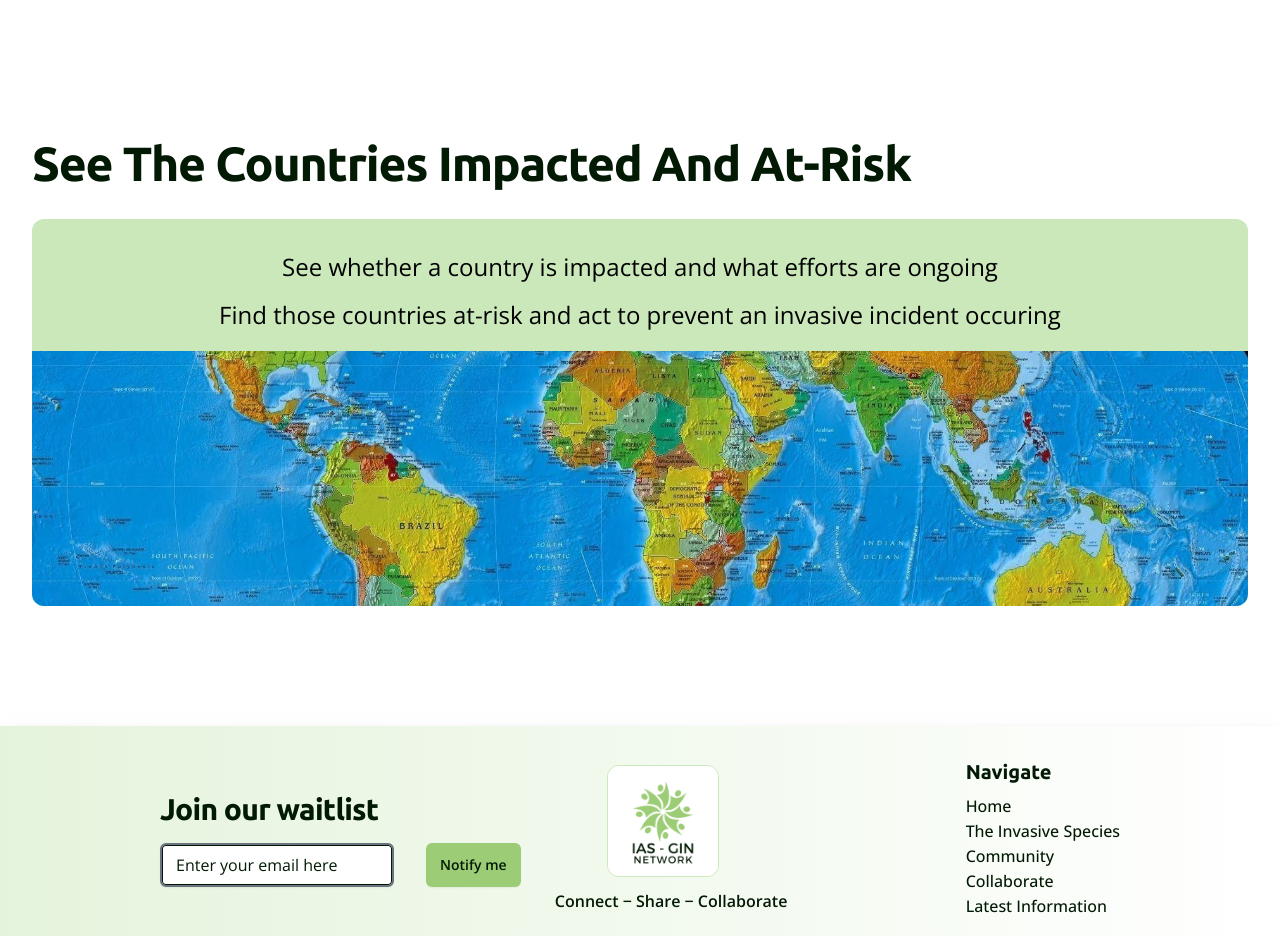
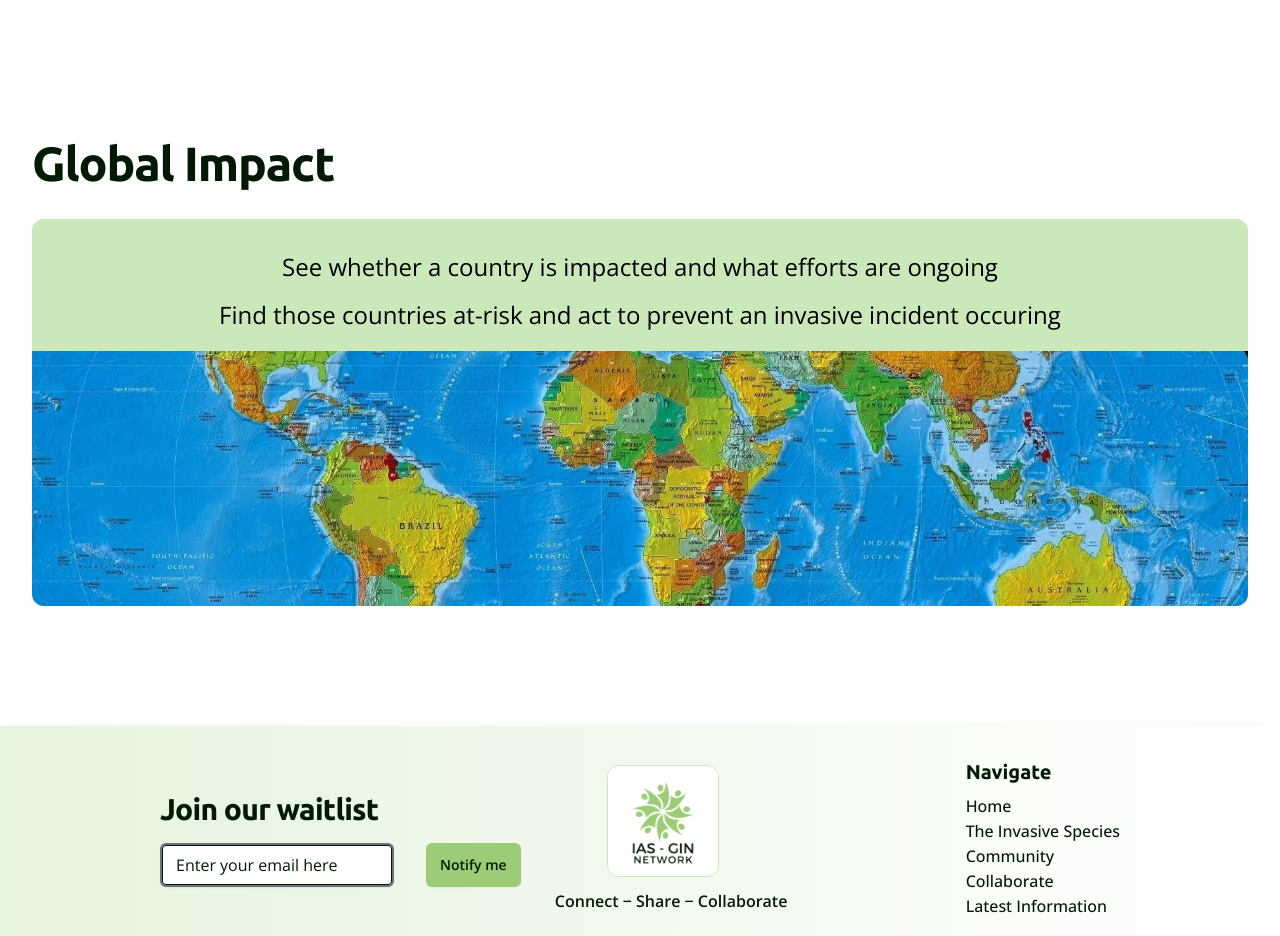
Before and after one commit to Ed-TheVisionMaker/green-ig-ias-network, a Next.js app: page / in a window 1280 px wide. Shown: the part 4400-5336 px from the top of the page. Built offline with nearby package versions, Linux system fonts and the light colour scheme; a web font is replaced by a local one.

Commit message:
refactor: component name changed

```diff
--- a/app/page.tsx
+++ b/app/page.tsx
@@ -4,7 +4,7 @@ import CommunityHero from '@/components/CommunityHero';
 import InvasiveSpeciesHero from '@/components/InvasiveSpeciesHero';
 import CollaborateHero from '@/components/CollaborateHero';
 import LatestInformation from '@/components/LatestInformationHero';
-import WorldImpactHero from '@/components/WorldImpactHero';
+import WorldImpactHero from '@/components/GlobalImpactHero';
 
 export default function Home() {
   return (
--- a/components/WorldImpactHero/index.tsx
+++ b/components/GlobalImpactHero/index.tsx
@@ -1,13 +1,13 @@
 import React from 'react';
 import Container from '@/components/Container';
 
-const WorldImpactHero = () => {
+const GlobalImpactHero = () => {
   return (
     <Container>
       <div className=''>
         <div className=''>
           <h1 className='mt-2 mb-8 text-5xl font-ubuntu font-bold tracking-tight text-ginBlack'>
-            See The Countries Impacted And At-Risk
+            Global Impact
           </h1>
           <div className='text-center bg-teaGreen rounded-xl pt-8'>
             <p className='text-2xl font-open-sans'>
@@ -29,4 +29,4 @@ const WorldImpactHero = () => {
   );
 };
 
-export default WorldImpactHero;
+export default GlobalImpactHero;
```
